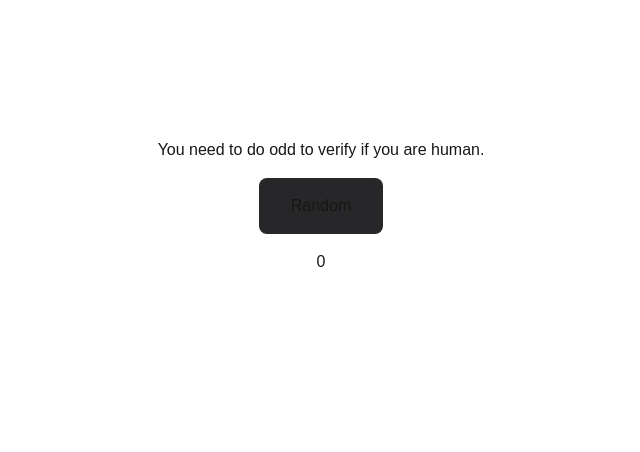
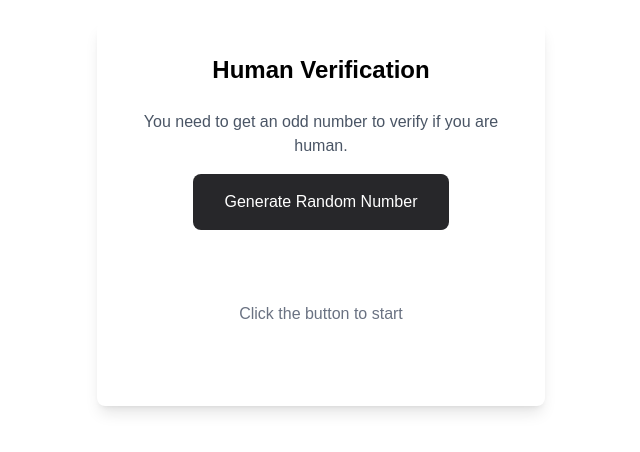
Before and after one commit to ZifFiji/CaptchaWare, a Next.js app in the folder captchaware/: page /oddCaptcha in a window 1280 px wide. Shown: the part 186-638 px from the top of the page, without its empty margins (319-959 px from the left). Built offline with nearby package versions, Linux system fonts and the light colour scheme.

Commit message:
fix: odd captcha possible and modify ui (#15)

```diff
--- a/captchaware/src/app/oddCaptcha/page.tsx
+++ b/captchaware/src/app/oddCaptcha/page.tsx
@@ -4,8 +4,11 @@ import { useState, useEffect } from "react";
 
 const OddNumberComponent = ({ number }: { number: number }) => {
   const [waitTime, setWaitTime] = useState(false);
+  const [randomBoolean, setRandomBoolean] = useState<boolean>(false);
 
   useEffect(() => {
+    setRandomBoolean(Boolean(Math.round(Math.random())));
+
     const timer = setTimeout(() => {
       setWaitTime(true);
     }, 2000);
@@ -13,13 +16,43 @@ const OddNumberComponent = ({ number }: { number: number }) => {
     return () => clearTimeout(timer);
   }, []);
 
+  if (!waitTime) {
+    return (
+      <div>
+        <p className="mb-4 flex items-center justify-center font-bold text-2xl text-green-500">
+          {number}
+        </p>
+        <p className="mb-4 flex items-center justify-center font-bold text-2xl text-green-500">
+          Well done! You are a human.
+        </p>
+      </div>
+    );
+  }
+
   return (
     <div>
-      <p className="mb-4 flex items-center justify-center">{waitTime ? number + 1 : number}</p>
       <p className="mb-4 flex items-center justify-center">
-        {waitTime
-          ? "Oops, randomization had some delay. Try again !"
-          : "Well done! You are a human."}
+        {randomBoolean
+          ? (
+            <div>
+              <p className="mb-4 flex items-center justify-center font-bold text-2xl text-red-500">
+                {number + 1}
+              </p>
+              <p className="mb-4 flex items-center justify-center text-2xl text-red-600">
+                Oops, randomization had some delay. Try again !
+              </p>
+            </div>
+          )
+          : (
+            <div>
+              <p className="mb-4 flex items-center justify-center font-bold text-2xl text-green-500 ">
+                {number}
+              </p>
+              <p className="mb-4 flex items-center justify-center font-bold text-2xl text-green-500">
+                Well done! You are a human.
+              </p>
+              </div>
+          )}
       </p>
     </div>
   );
@@ -27,26 +60,45 @@ const OddNumberComponent = ({ number }: { number: number }) => {
 
 export default function OddCaptcha() {
   const [luckNumber, setLuckNumber] = useState(0);
+  const [key, setKey] = useState(0);
 
   const handleClickLuck = () => {
     const randomNumber = Math.floor(Math.random() * 100);
     setLuckNumber(randomNumber);
-  };
+    setKey(prev => prev + 1);  };
 
   return (
     <div className="mb-4 flex h-screen flex-col items-center justify-center">
-      <div>
-      <p className="mb-4">You need to do odd to verify if you are human.</p>
-      <div className="mb-4 flex items-center justify-center">
-        <button className="cursor-pointer rounded-lg bg-zinc-800 px-8 py-4 hover:bg-zinc-700" onClick={handleClickLuck} type="button">Random</button>
-      </div>
-    </div>
-      <div>
-        {luckNumber % 2 === 0 ? (
-          <p className="mb-4 flex items-center justify-center">{luckNumber}</p>
-        ) : (
-          <OddNumberComponent number={luckNumber} />
-        )}
+      <div className="bg-white p-8 rounded-lg shadow-lg max-w-md w-full text-center">
+        <h1 className="text-2xl font-bold mb-6 text-black">Human Verification</h1>
+        <p className="mb-4 text-gray-600">You need to get an odd number to verify if you are human.</p>
+
+        <div className="mb-6">
+          <button
+            className="cursor-pointer rounded-lg bg-zinc-800 text-white px-8 py-4 hover:bg-zinc-700 transition-colors"
+            onClick={handleClickLuck}
+            type="button"
+          >
+            Generate Random Number
+          </button>
+        </div>
+
+        <div className="min-h-[120px] flex flex-col justify-center">
+          {luckNumber === 0 ? (
+            <p className="text-gray-500">Click the button to start</p>
+          ) : luckNumber % 2 === 0 ? (
+            <div>
+              <p className="mb-4 flex items-center justify-center font-bold text-2xl text-red-500">
+                {luckNumber}
+              </p>
+              <p className="mb-4 flex items-center justify-center font-bold text-2xl text-red-500">
+                Even number! You are not human. Try again.
+              </p>
+            </div>
+          ) : (
+            <OddNumberComponent key={key} number={luckNumber} />
+          )}
+        </div>
       </div>
     </div>
   );
```
